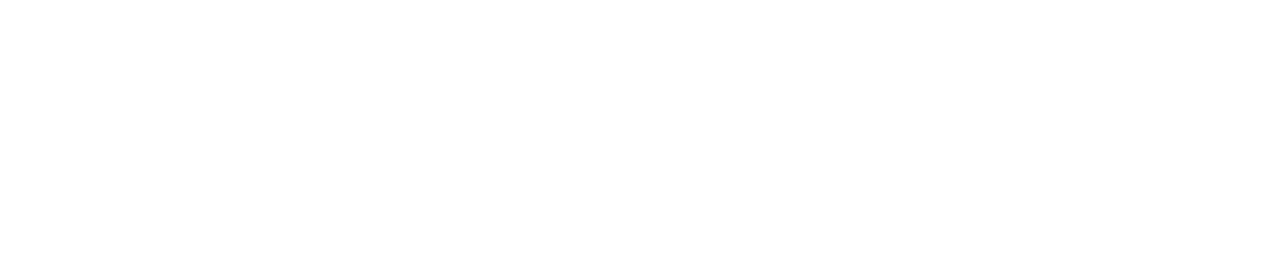
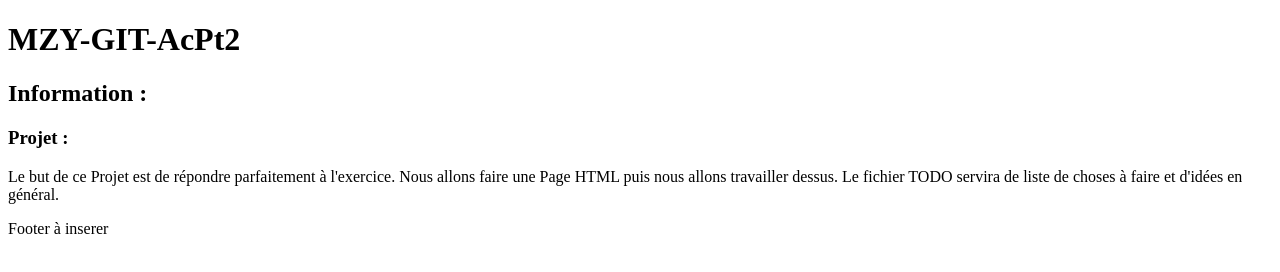
Before and after one commit to Muzzy006/MZY-GIT-AcPt2, a plain HTML site: page index.html in a window 1280 px wide. Drawn offline with Linux system fonts and the light colour scheme.

Commit message:
Edition du fichier index.html - Ajout du contenu de base

```diff
--- a/index.html
+++ b/index.html
@@ -3,19 +3,21 @@
 
 <head>
     <meta charset="utf-8" />
-    <title>Titre</title>
+    <title>MZY-GIT-AcPt2</title>
 </head>
 
 <body>
     <!-- HEADER -->
     <header>
-
+        <h1>MZY-GIT-AcPt2</h1>
     </header>
     <!-- MAIN SECTION -->
     <section>
+        <h2>Information :</h2>
         <!-- ARTICLE -->
         <article>
-
+            <h3>Projet :</h3>
+            <p>Le but de ce Projet est de répondre parfaitement à l'exercice. Nous allons faire une Page HTML puis nous allons travailler dessus. Le fichier TODO servira de liste de choses à faire et d'idées en général.</p>
         </article>
         <!-- ABOUT -->
         <aside>
@@ -24,7 +26,7 @@
     </section>
     <!-- FOOTER -->
     <footer>
-
+        <p>Footer à inserer</p>
     </footer>
 
 </body>
```
